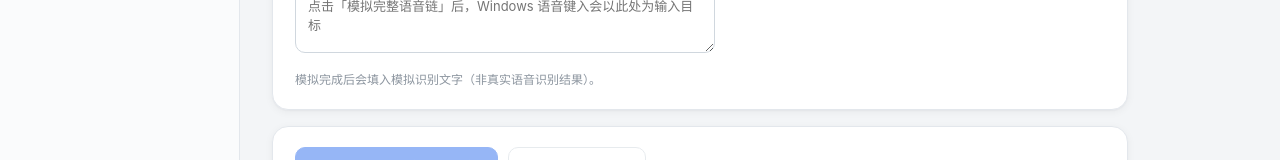
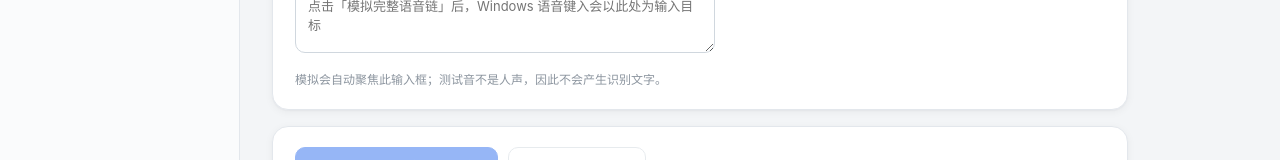
Before and after one commit to poluce/windows-remote-mic, a React (Vite) app: page / in a window 1280 px wide. Both pictures are taken after a click on the button "语音". Shown: the part 561-721 px from the top of the page. Built offline with nearby package versions, Linux system fonts and the light colour scheme.

Commit message:
移除模拟识别假文字，保留真实测试音链路

```diff
--- a/src/pages/VoicePage.tsx
+++ b/src/pages/VoicePage.tsx
@@ -27,7 +27,6 @@ export function VoicePage() {
   const [virtualDriver, setVirtualDriver] = useState("vb_cable");
   const [selected] = useState("CABLE 输入（VB-CABLE）");
   const [simResult, setSimResult] = useState("");
-  const [simText, setSimText] = useState("");
   const [driverStatus, setDriverStatus] = useState<DriverStatus>("unknown");
   const [driverOpen, setDriverOpen] = useState(false);
   const [targetOpen, setTargetOpen] = useState(false);
@@ -96,7 +95,6 @@ export function VoicePage() {
       setSimResult(
         `模拟完成：${ret.frames} 帧，PCM ${ret.pcm_samples}，输出 ${ret.output_samples} 样本，测试音 ${ret.test_tone_hz}Hz/${ret.test_tone_ms}ms，Win+H=${ret.win_h_toast}`
       );
-      setSimText("【模拟识别】这是一段测试语音输入");
     } catch (err) {
       setSimResult(`模拟失败：${err}`);
     }
@@ -258,11 +256,9 @@ export function VoicePage() {
             ref={simInputRef}
             className="sim-input"
             rows={3}
-            value={simText}
-            onChange={(e) => setSimText(e.currentTarget.value)}
             placeholder="点击「模拟完整语音链」后，Windows 语音键入会以此处为输入目标"
           />
-          <p className="hint">模拟完成后会填入模拟识别文字（非真实语音识别结果）。</p>
+          <p className="hint">模拟会自动聚焦此输入框；测试音不是人声，因此不会产生识别文字。</p>
         </section>
       )}
 
```
